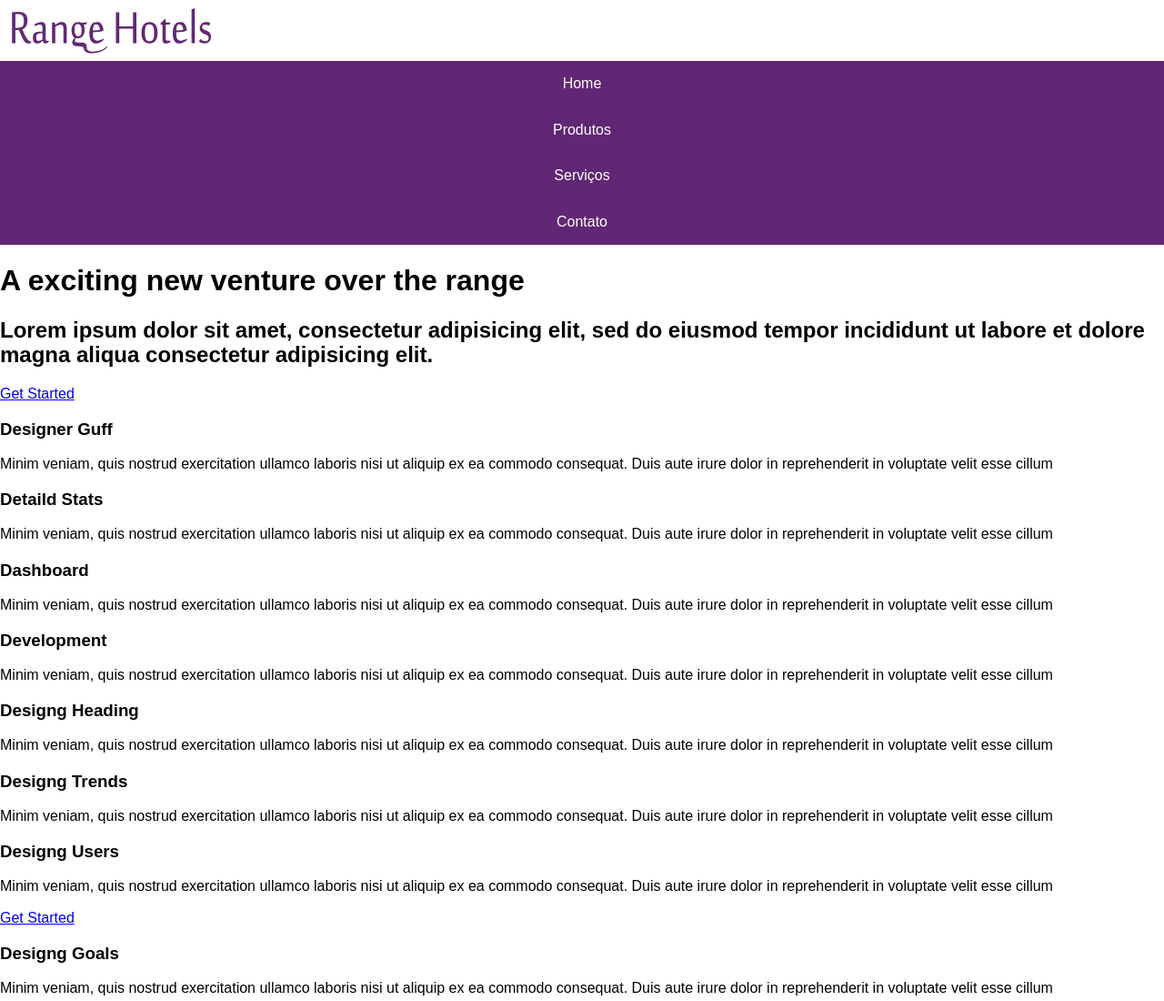
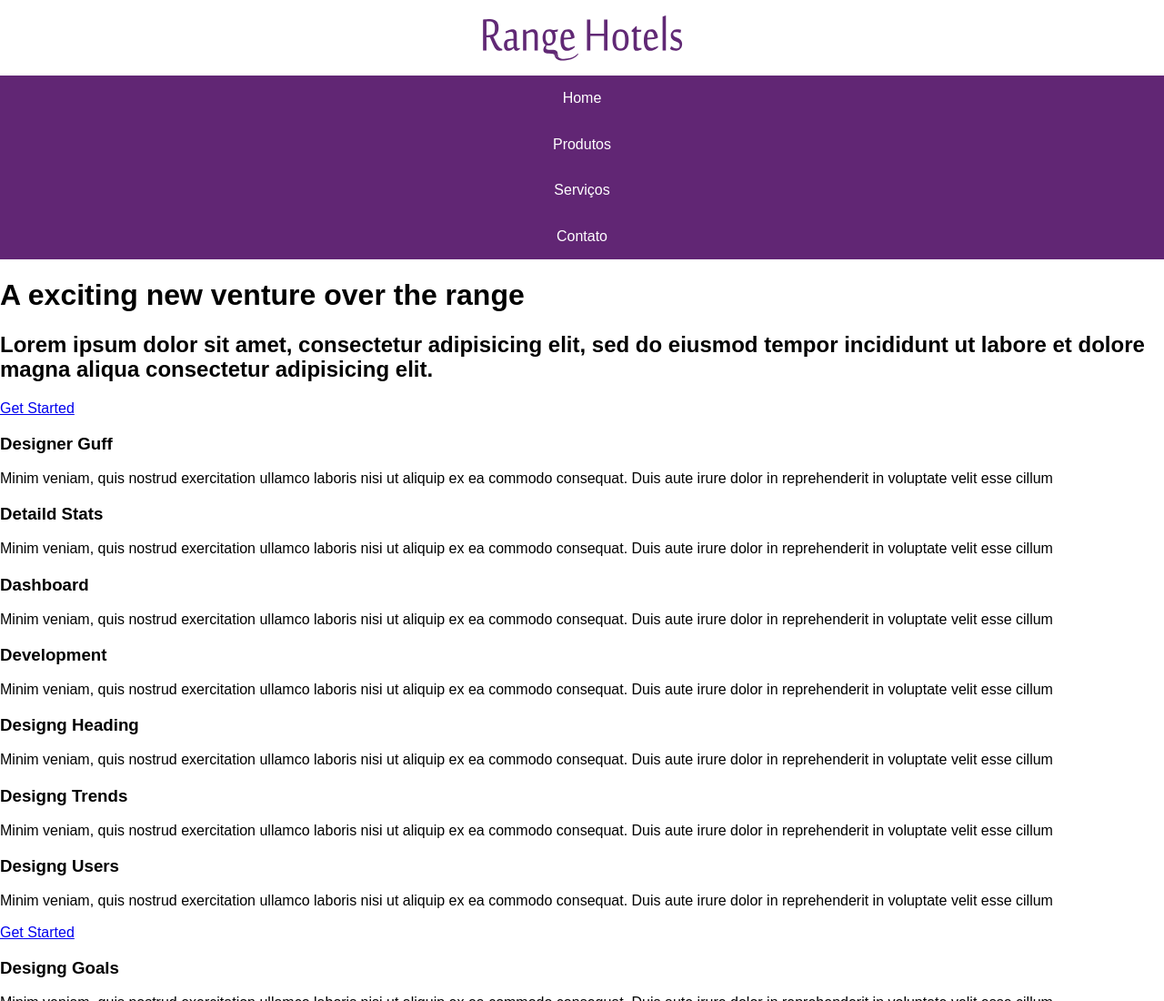
Before and after one commit to gabrielsugai/projeto-responsivo, a plain HTML site: page index.html in a window 1280 px wide. Shown: the top 1100 px of the page at 91% size. Drawn offline with Linux system fonts and the light colour scheme.

Commit message:
Centraliza logo do header, e aplica margem na imagem

```diff
--- a/css/style.css
+++ b/css/style.css
@@ -6,6 +6,14 @@ html{
 
 h1, h2, h3, h4, h5, h6{
   font-family: "Oxygem", arial;
+}
+
+.top-header{
+  text-align: center;
+}
+
+.top-header-logo{
+  margin: .5em;
 }
 
 .top-nav{
--- a/index.html
+++ b/index.html
@@ -15,7 +15,7 @@
 
     <header class="top-header">
 
-        <img src="images/logo_mob.svg" alt="logotipo range Hotels">
+        <img src="images/logo_mob.svg" alt="logotipo range Hotels" class="top-header-logo">
 
         <nav class="top-nav">
             <ul>
```
